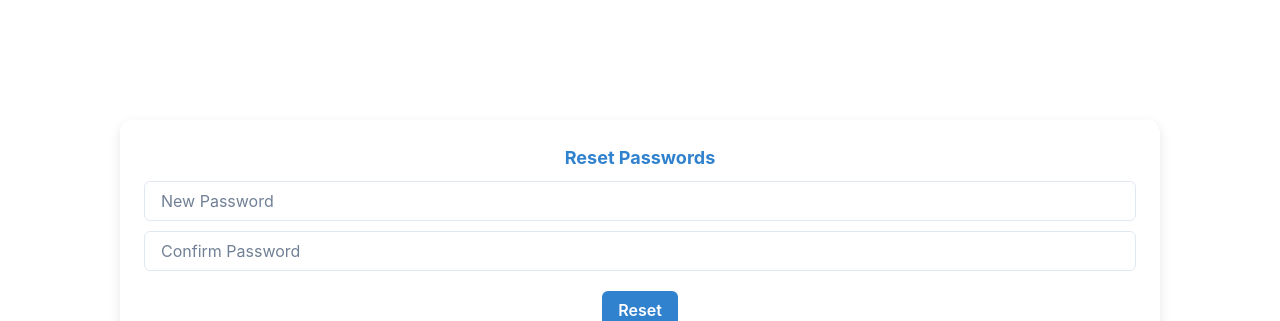
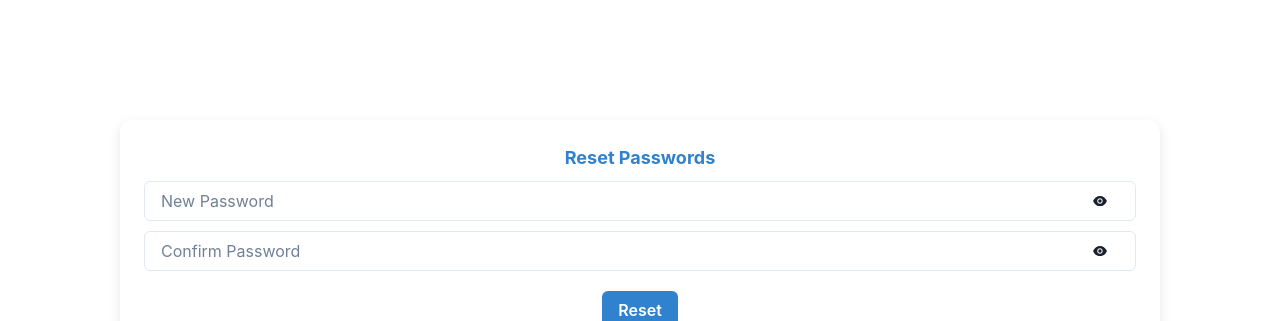
Before and after one commit to DobelD/essemu-landingpage, a Next.js app: page /reset in a window 1280 px wide. Shown: the top 321 px of the page. Built offline with nearby package versions, Linux system fonts and the light colour scheme.

Commit message:
add loading effect

```diff
--- a/app/reset/page.tsx
+++ b/app/reset/page.tsx
@@ -1,4 +1,3 @@
-"use client"
 import { useState } from 'react';
 import { useRouter } from 'next/navigation';
 import { createClient } from "@supabase/supabase-js";
@@ -9,7 +8,11 @@ import {
     Button,
     Alert,
     AlertIcon,
+    IconButton,
+    InputGroup,
+    InputRightElement,
 } from '@chakra-ui/react';
+import { AiFillEye, AiFillEyeInvisible } from 'react-icons/ai';
 
 const supabase = createClient("https://yccxlnodtgrnbcfdjqcg.supabase.co", "eyJhbGciOiJIUzI1NiIsInR5cCI6IkpXVCJ9.eyJpc3MiOiJzdXBhYmFzZSIsInJlZiI6InljY3hsbm9kdGdybmJjZmRqcWNnIiwicm9sZSI6ImFub24iLCJpYXQiOjE2NzczMDg1MTgsImV4cCI6MTk5Mjg4NDUxOH0.-NHr0UdUhoSZPOhXfEO6uYiUmsWpuYCXpYQrdzZppbs");
 
@@ -19,6 +22,8 @@ export default function Home() {
     const [confirmPassword, setConfirmPassword] = useState('');
     const [error, setError] = useState<string | null>(null);
     const [success, setSuccess] = useState(false);
+    const [showPassword, setShowPassword] = useState(false);
+    const [isLoading, setIsLoading] = useState(false);
 
     const handleResetPassword = async () => {
         try {
@@ -34,6 +39,9 @@ export default function Home() {
                 setError('Passwords do not match.');
                 return;
             }
+
+            setIsLoading(true); // Set isLoading to true when the button is clicked
+
             const { error } = await supabase.auth.updateUser({
                 password: newPassword,
             });
@@ -45,7 +53,13 @@ export default function Home() {
             router.push("/success");
         } catch (error) {
             // setError(error.message);
+        } finally {
+            setIsLoading(false); // Set isLoading back to false when the operation is complete
         }
+    };
+
+    const handleTogglePasswordVisibility = () => {
+        setShowPassword(!showPassword);
     };
 
     return (
@@ -80,22 +94,40 @@ export default function Home() {
                 <Text fontSize="lg" fontWeight="bold" color="blue.500" marginBottom="10px" alignItems="center" justifyContent="center">
                     Reset Passwords
                 </Text>
+                <InputGroup marginBottom="10px">
                     <Input
-                    type="password"
+                        type={showPassword ? "text" : "password"}
                         placeholder="New Password"
                         value={newPassword}
                         onChange={(e) => setNewPassword(e.target.value)}
-                    marginBottom="10px"
                     />
+                    <InputRightElement width="3rem">
+                        <IconButton
+                            aria-label={showPassword ? "Hide password" : "Show password"}
+                            icon={showPassword ? <AiFillEyeInvisible /> : <AiFillEye />}
+                            onClick={handleTogglePasswordVisibility}
+                            variant="unstyled"
+                        />
+                    </InputRightElement>
+                </InputGroup>
+                <InputGroup marginBottom="20px">
                     <Input
-                    type="password"
+                        type={showPassword ? "text" : "password"}
                         placeholder="Confirm Password"
                         value={confirmPassword}
                         onChange={(e) => setConfirmPassword(e.target.value)}
-                    marginBottom="20px"
                     />
-                <Button colorScheme="blue" onClick={handleResetPassword} marginBottom="70px">
-                    Reset
+                    <InputRightElement width="3rem">
+                        <IconButton
+                            aria-label={showPassword ? "Hide password" : "Show password"}
+                            icon={showPassword ? <AiFillEyeInvisible /> : <AiFillEye />}
+                            onClick={handleTogglePasswordVisibility}
+                            variant="unstyled"
+                        />
+                    </InputRightElement>
+                </InputGroup>
+                <Button colorScheme="blue" onClick={handleResetPassword} isLoading={isLoading} marginBottom="70px">
+                    {isLoading ? 'Loading...' : 'Reset'}
                 </Button>
                 <Text fontSize="sm" color="gray.500" marginTop="20px" alignItems="center" justifyContent="center">
                     © 2023 Essemu Coffee & Kitchen. All rights reserved.
```
Lines whose indentation alone changed are shown as unchanged.
